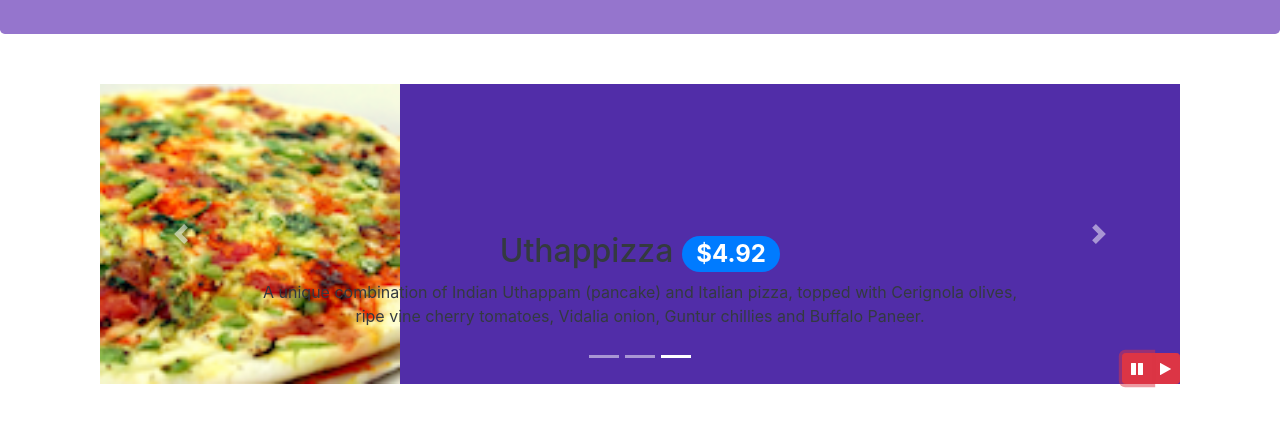
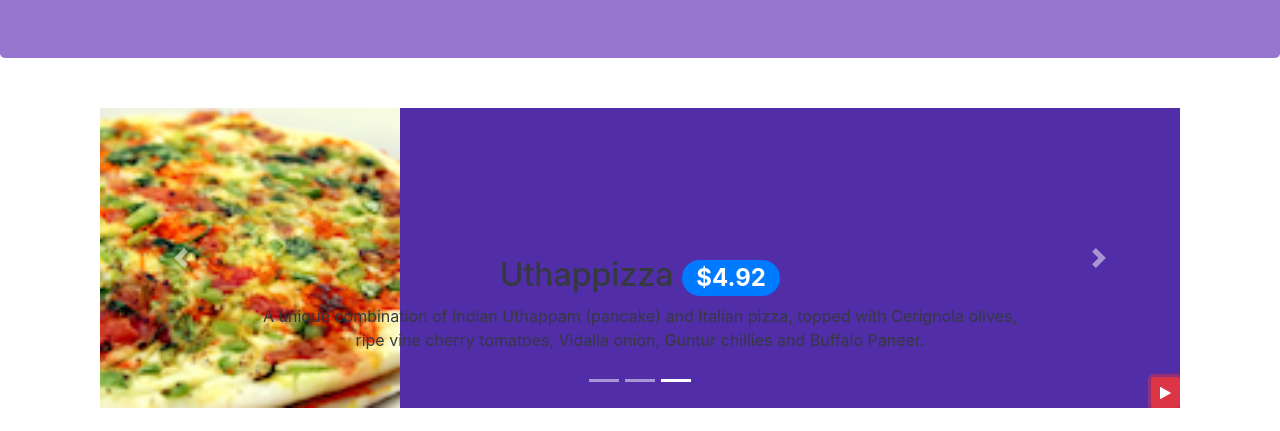
Before and after one commit to hamzaelmorabit/bootstrapCoursera, a website: page index.html in a window 1280 px wide. Both pictures are taken after a click on the button 1137 px from the left and 668 px from the top of the page. Shown: the part 300-731 px from the top of the page. Drawn offline with nearby package versions, Linux system fonts and the light colour scheme.

Commit message:
More Bootstrap JQuery

```diff
--- a/index.html
+++ b/index.html
@@ -35,8 +35,8 @@
       $('[data-toggle="tooltip"]').tooltip();
     });
   </script> -->
-      <script>
-        $(document).ready(function(){
+
+    <!-- $(document).ready(function(){
             $("#mycarousel").carousel( { interval: 2000 } );
             $("#carousel-pause").click(function(){
                 $("#mycarousel").carousel('pause');
@@ -44,6 +44,28 @@
             $("#carousel-play").click(function(){
                 $("#mycarousel").carousel('cycle');
             });
+        });
+            <!--  -->
+
+      -->
+      <script>
+        $(document).ready(function(){
+          $("#mycarousel").carousel( { interval: 2000 } );
+    $("#carouselButton").click(function(){
+                if ($("#carouselButton").children("span").hasClass('fa-pause')) {
+                    $("#mycarousel").carousel('pause');
+                    $("#carouselButton").children("span").removeClass('fa-pause');
+                    $("#carouselButton").children("span").addClass('fa-play');
+                }
+                else if ($("#carouselButton").children("span").hasClass('fa-play')){
+                    $("#mycarousel").carousel('cycle');
+                    $("#carouselButton").children("span").removeClass('fa-play');
+                    $("#carouselButton").children("span").addClass('fa-pause');
+                }
+            });
+
+
+
         });
     </script>
 
@@ -395,15 +417,15 @@
               </a>
 
 
-            </div>
-               <div class="btn-group" id="carouselButton">
-                    <button class="btn btn-danger btn-sm" id="carousel-pause">
+            <!-- </div id="carouselButton"> -->
+               <!-- <div class="btn-group" > -->
+                    <button class="btn btn-danger btn-sm" id="carouselButton">
                 	    <span class="fa fa-pause"></span>
                     </button>
-                    <button class="btn btn-danger btn-sm" id="carousel-play">
+                    <!-- <button class="btn btn-danger btn-sm" id="carousel-play">
                 	    <span class="fa fa-play"></span>
-                    </button>
-                </div>
+                    </button> -->
+                <!-- </div> -->
           </div>
         </div>
         <div class="row row-content">
```
